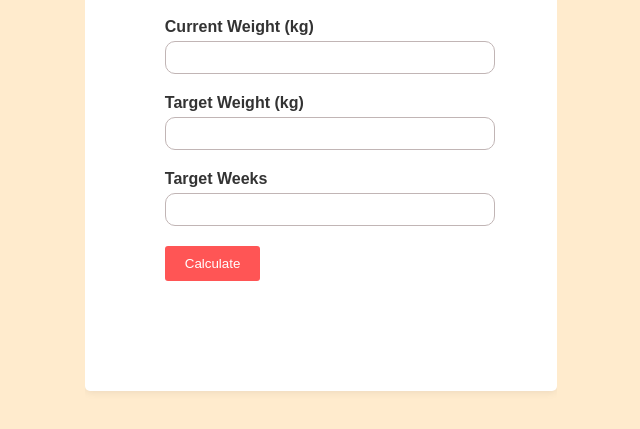
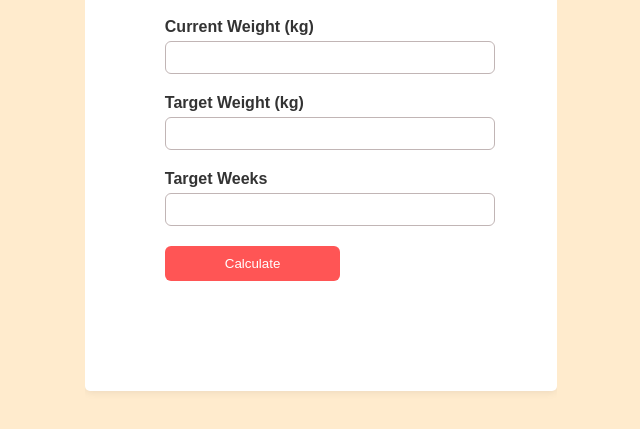
Before and after one commit to nneky28/WeightTracker, a plain HTML site: page index.html in a window 1280 px wide. Shown: the part 275-704 px from the top of the page, without its empty margins (319-959 px from the left). Drawn offline with Linux system fonts and the light colour scheme.

Commit message:
overflow2

```diff
--- a/index.html
+++ b/index.html
@@ -16,6 +16,7 @@
         background-color: blanchedalmond;
         font-family: Arial, sans-serif;
         color: #333;
+        overflow: hidden;
       }
 
       h1 {
@@ -45,17 +46,18 @@
       .form-group input[type="number"] {
         width: 100%;
         padding: 8px;
-        border-radius: 10px;
+        border-radius: 6px;
         border: 1px solid #c1b5b5;
       }
 
       .form-group button {
-        padding: 10px 20px;
+        padding: 10px 60px;
         background-color: #ff5555;
         color: #fff;
         border: none;
         border-radius: 3px;
         cursor: pointer;
+        border-radius: 6px;
       }
 
       .tracker {
```
